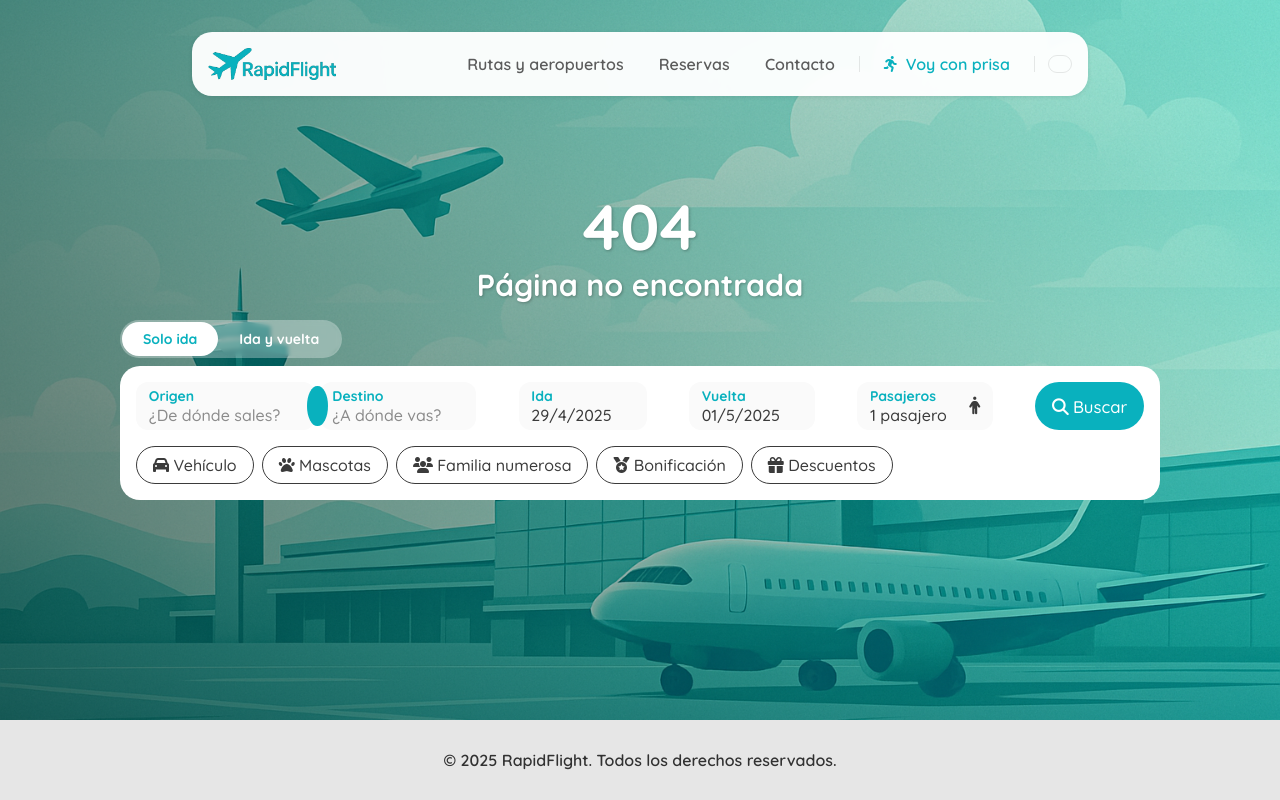
After one commit to mardev09/RapidFlight, a PHP site: page /404.php in a window 1280 px wide. The commit adds this page. Run offline with PHP 8.4, Linux system fonts and the light colour scheme; some libraries are stand-ins or nearby versions.

Commit message:
Avanzadas varias páginas

```diff
--- /dev/null
+++ b/404.php
@@ -0,0 +1,143 @@
+<!DOCTYPE html>
+<html lang="en">
+
+<head>
+    <meta charset="UTF-8">
+    <meta name="viewport" content="width=device-width, initial-scale=1.0">
+    <title>404 | Billetes de vuelos y descuentos</title>
+    <link rel="stylesheet" href="assets/css/style.css">
+    <link rel="stylesheet" href="https://cdn.hugeicons.com/font/hgi-stroke-rounded.css" />
+    <link rel="stylesheet" href="https://site-assets.fontawesome.com/releases/v6.7.2/css/all.css">
+    <link rel="shortcut icon" href="favicon.ico" type="image/x-icon">
+</head>
+
+<body class="">
+    <nav class="">
+        <a href="./">
+            <img src="./assets/img/logo.png" alt="">
+        </a>
+        <ul class="">
+            <a href="">
+                <li>Rutas y aeropuertos</li>
+            </a>
+            <a href="">
+                <li>Reservas</li>
+            </a>
+            <a href="">
+                <li>Contacto</li>
+            </a>
+            <span></span>
+            <a class="nav-reserve-now" href="">
+                <li>
+                    <i class="fa-solid fa-person-running"></i>
+                    Voy con prisa
+                </li>
+            </a>
+            <span></span>
+            <a href="">
+                <li>
+                    <i class="hgi hgi-stroke hgi-menu-01"></i>
+                    <i class="hgi hgi-stroke hgi-user-circle-02"></i>
+                </li>
+            </a>
+        </ul>
+    </nav>
+    <main class="not-found-main">
+        <section class="landing">
+            <div class="bg-gradient"></div>
+            <!-- <div id="clouds">
+                <div class="cloud x1"></div>
+                <div class="cloud x2"></div>
+                <div class="cloud x3"></div>
+                <div class="cloud x4"></div>
+                <div class="cloud x5"></div>
+            </div> -->
+            <div style="display: flex; flex-direction: column; gap: 1em; align-items: center">
+                <h1 style="text-align: center"><span style="font-size: 4rem; font-weight: bold;">404</span> <br> Página no encontrada</h1>
+                <div class="search">
+                    <div class="search-type">
+                        <button autofocus>Solo ida</button>
+                        <button>Ida y vuelta</button>
+                    </div>
+                    <div class="search-searcher">
+                        <div class="search-searcher-row">
+                            <div class="search-from-to">
+                                <span class="search-select">
+                                    <span>
+                                        <p>Origen</p>
+                                        <p class="unselected">¿De dónde sales?</p>
+                                    </span>
+                                    <i class="hgi hgi-stroke hgi-sharp hgi-arrow-down-01"></i>
+                                </span>
+                                <button class="changeBtn">
+                                    <i class="hgi hgi-stroke hgi-repeat"></i>
+                                </button>
+                                <span class="search-select">
+                                    <span>
+                                        <p>Destino</p>
+                                        <p class="unselected">¿A dónde vas?</p>
+                                    </span>
+                                    <i class="hgi hgi-stroke hgi-sharp hgi-arrow-down-01"></i>
+                                </span>
+                            </div>
+                            <span class="search-select">
+                                <span>
+                                    <p>Ida</p>
+                                    <p>29/4/2025</p>
+                                </span>
+                                <i class="hgi hgi-stroke hgi-calendar-03"></i>
+                            </span>
+                            <span class="search-select">
+                                <span>
+                                    <p>Vuelta</p>
+                                    <p>01/5/2025</p>
+                                </span>
+                                <i class="hgi hgi-stroke hgi-calendar-03"></i>
+                            </span>
+                            <span class="search-select">
+                                <span>
+                                    <p>Pasajeros</p>
+                                    <p>1 pasajero</p>
+                                </span>
+                                <i class="fa-solid fa-person"></i>
+                            </span>
+                            <button class="searchBtn">
+                                <i class="fa-solid fa-magnifying-glass"></i>
+                                <p>Buscar</p>
+                            </button>
+                        </div>
+
+                        <div class="search-others">
+                            <button class="othersBtn">
+                                <i class="fa-solid fa-car"></i>
+                                Vehículo
+                            </button>
+                            <button class="othersBtn">
+                                <i class="fa-solid fa-paw"></i>
+                                Mascotas
+                            </button>
+                            <button class="othersBtn">
+                                <i class="fa-solid fa-users"></i>
+                                Familia numerosa
+                            </button>
+                            <button class="othersBtn">
+                                <i class="fa-solid fa-medal"></i>
+                                Bonificación
+                            </button>
+                            <button class="othersBtn">
+                                <i class="fa-solid fa-gift"></i>
+                                Descuentos
+                            </button>
+                        </div>
+                    </div>
+                </div>
+            </div>
+        </section>
+    </main>
+    <?php include("includes/footer.inc.php") ?>
+
+    <script src="assets/js/main.js"></script>
+    <script src="assets/js/carousel.js"></script>
+</body>
+
+</html>
--- a/assets/css/style.css
+++ b/assets/css/style.css
@@ -650,14 +650,8 @@ nav ul span {
     gap: 0.5em;
 }
 
-.buy-flight-box h3 {
-    font-weight: bold;
+.buy-flight-box p {
     color: #5b5b5b;
-    font-size: 1.3rem;
-}
-
-.buy-flight-box p {
-    color: #8b8b8b;
     font-size: 1rem;
 }
 
@@ -666,10 +660,136 @@ footer {
     padding: 1em 4em;
     background-color: #e6e6e6;
     display: flex;
+    height: 10vh;
     justify-content: center;
+    align-items: center;
 }
 
 footer p {
     font-size: 1rem;
     color: #313131;
 }
+
+/* Not found page */
+
+.not-found-main {
+    height: 90vh;
+}
+
+.not-found-main section {
+    height: 100%;
+}
+
+.not-found-main section div h1 {
+    margin-top: calc(4rem + 4em);
+}
+
+/* Contact page */
+.contact {
+    height: 90vh;
+    background-image: url("../img/bg.png");
+    background-position: center center;
+    background-size: cover;
+    position: relative;
+    display: flex;
+    justify-content: center;
+    align-items: center;
+}
+
+.contact form {
+    position: relative;
+    top: 3rem;
+    display: flex;
+    flex-direction: column;
+    background-color: #fff;
+    border-radius: 20px;
+    gap: 1em;
+    align-items: center;
+    justify-content: center;
+    z-index: 1;
+    width: 30rem;
+    padding: 2em 2em;
+    box-shadow: 0px 0px 5px rgba(0, 0, 0, 0.24);
+}
+
+.contact form h1 {
+    color: #0999a3;
+    font-weight: bold;
+}
+
+.contact form input[type="text"], .contact form input[type="number"] {
+    border: 1px solid #5b5b5b3e;
+    padding: 1em;
+    color: #3b3b3b;
+    border-radius: 10px;
+    min-width: 100%;
+    max-width: 100%;
+    outline: none;
+}
+
+.contact form textarea {
+    max-width: 100%;
+    min-width: 100%;
+    max-height: 10em;
+    border: 1px solid #5b5b5b3e;
+    border-radius: 10px;
+    padding: 1em;
+}
+
+/* Login */
+.login {
+    height: 100vh;
+    display: flex;
+    color: #313131;
+}
+
+.login a img {
+    width: 8em;
+    position: absolute;
+    top: 1em;
+    left: 1em;
+}
+
+.login-form {
+    display: flex;
+    justify-content: center;
+    align-items: center;
+    height: 100%;
+    width: 50%;
+    gap: 1em;
+    flex-direction: column;
+}
+
+.login-form .login-details {
+    width: 25rem;
+    display: flex;
+    flex-direction: column;
+    gap: 2em;
+}
+
+.login-details form {
+    background-color: white;
+    display: flex;
+    flex-direction: column;
+    gap: 1em;
+}
+
+.login-form form input {
+    border: 1px solid #5b5b5b3e;
+    padding: 1em;
+    color: #3b3b3b;
+    border-radius: 8px;
+    min-width: 100%;
+    max-width: 100%;
+    outline: none;
+    font-size: 1rem;
+}
+
+.login-img {
+    width: 50%;
+    height: 100%;
+    background-image: url("../img/bg.png");
+    background-position: center center;
+    background-size: cover;
+    border-radius: 50px 0 0 50px;
+}
--- a/includes/footer.inc.php
+++ b/includes/footer.inc.php
@@ -0,0 +1,6 @@
+<footer>
+    <p>
+        &copy; 2025 RapidFlight. Todos los derechos reservados.
+    </p>
+
+</footer>
```
Also changed, not shown: contact.php (added, +69 -0 lines), index.php (+16 -29 lines), login.php (added, +43 -0 lines), includes/nav.inc.php (deleted).
